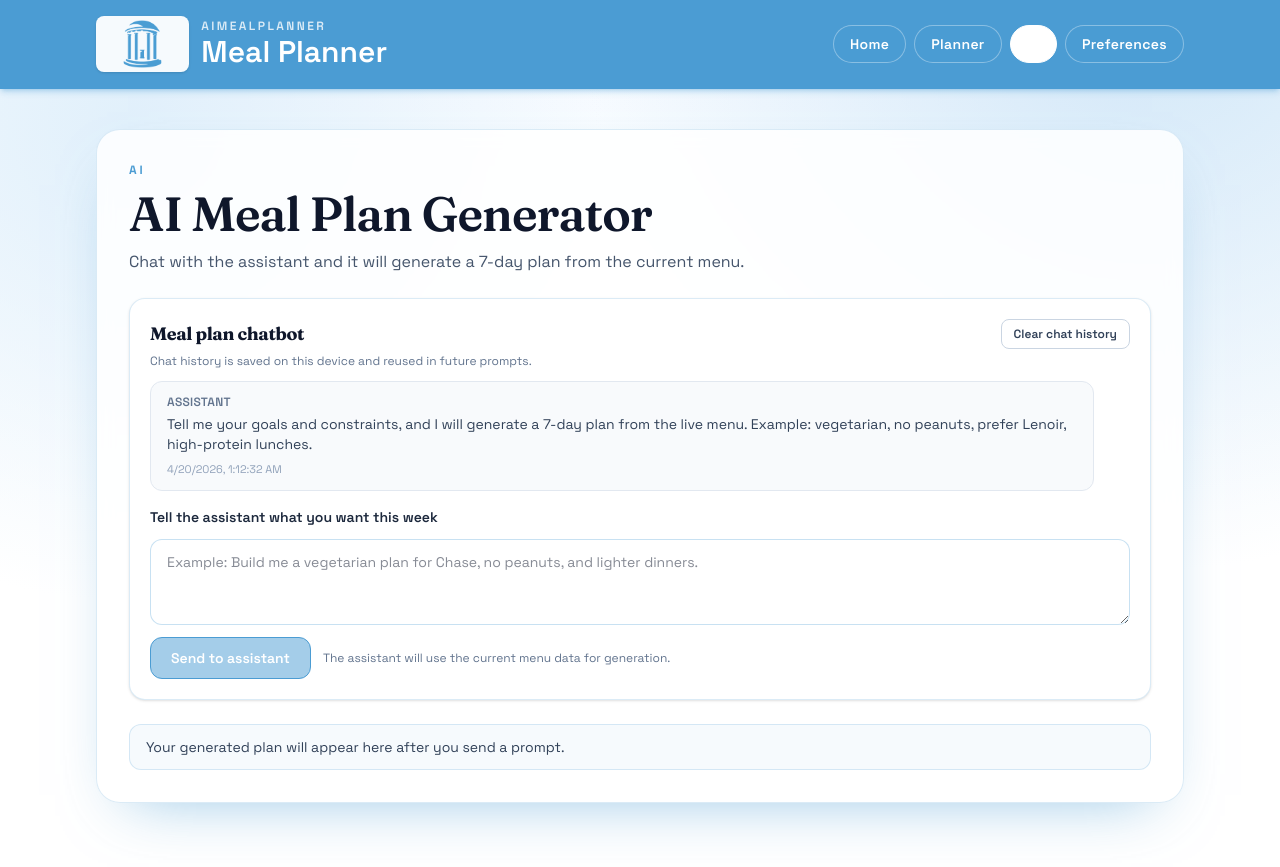
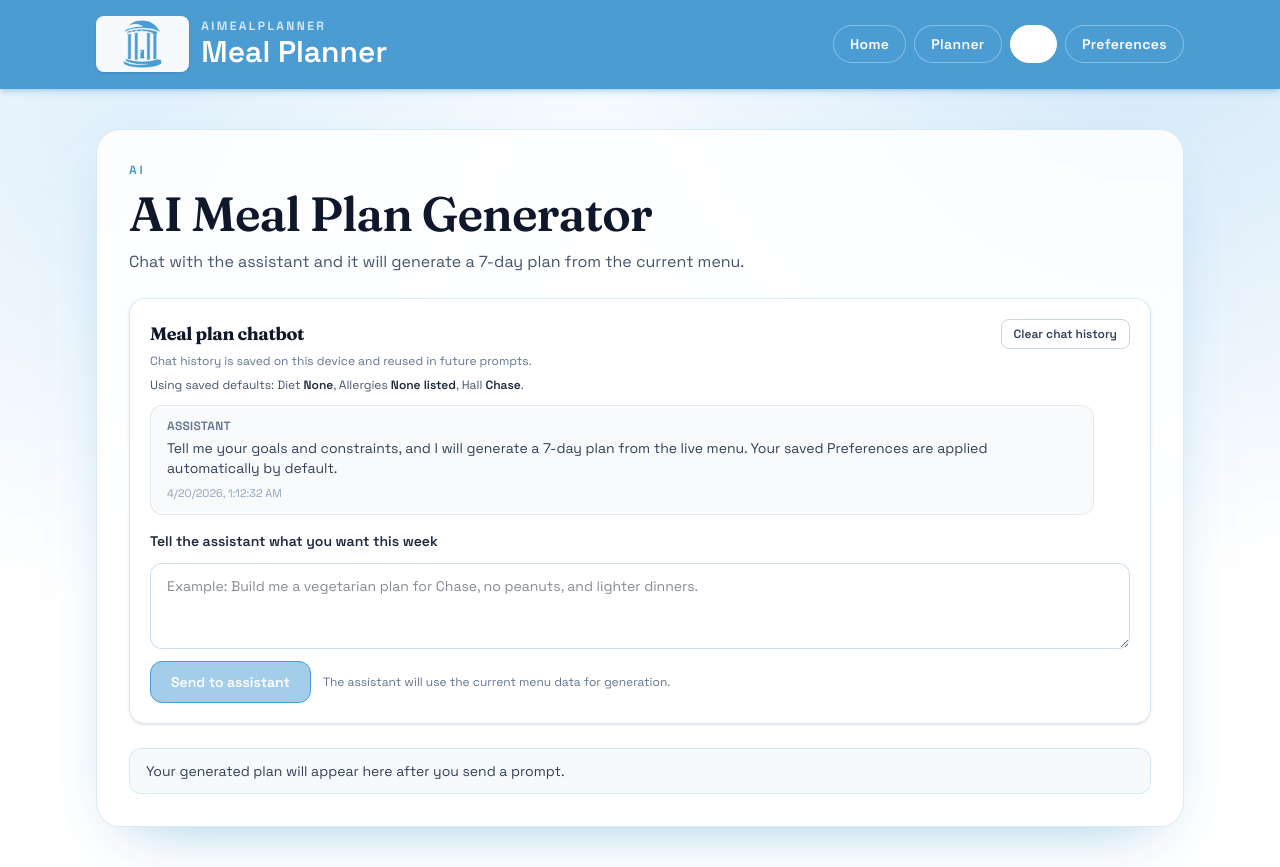
Before and after one commit to tbachu/AIMealPlanner, a React (Vite) app: page /ai in a window 1280 px wide. Before the commit the page ends 843 px from the top, so only its background shows below. Built offline with nearby package versions, Linux system fonts and the light colour scheme.

Commit message:
working preferences

```diff
--- a/src/gemini.js
+++ b/src/gemini.js
@@ -48,7 +48,31 @@ Output shape (all keys lowercase):
 }`
 }
 
-function buildChatPrompt(chatHistory, menuData) {
+function normalizeSavedPreferences(preferences) {
+  const dietary =
+    preferences?.dietaryRestriction === 'vegetarian' ||
+    preferences?.dietaryRestriction === 'vegan'
+      ? preferences.dietaryRestriction
+      : 'none'
+
+  const allergies =
+    typeof preferences?.allergies === 'string' ? preferences.allergies.trim() : ''
+
+  const hall =
+    typeof preferences?.diningHall === 'string'
+      ? preferences.diningHall.toLowerCase()
+      : ''
+  const diningHall = hall === 'chase' || hall === 'lenoir' ? hall : 'chase'
+
+  return {
+    dietaryRestriction: dietary,
+    allergies,
+    diningHall,
+  }
+}
+
+function buildChatPrompt(chatHistory, menuData, savedPreferences) {
+  const normalizedPreferences = normalizeSavedPreferences(savedPreferences)
   const menuJson = JSON.stringify(menuData ?? {}, null, 2)
   const transcript = Array.isArray(chatHistory)
     ? chatHistory
@@ -65,15 +89,21 @@ function buildChatPrompt(chatHistory, menuData) {
 Conversation transcript:
 ${transcript || 'USER: Generate me a balanced weekly meal plan.'}
 
+Saved user preferences (apply by default unless the user explicitly overrides in this conversation):
+- Dietary restriction: ${normalizedPreferences.dietaryRestriction}
+- Allergies (avoid likely ingredients): ${normalizedPreferences.allergies || 'none listed'}
+- Preferred dining hall: ${normalizedPreferences.diningHall}
+
 Menu data (JSON, keyed by date YYYY-MM-DD, then dining hall, then meal period with arrays of dish names):
 ${menuJson}
 
 Rules:
-1. Infer user preferences from the conversation (diet, allergies, preferred hall, etc.).
-2. Every breakfast, lunch, and dinner value in plan must be copied verbatim from the provided menu data. Do not invent dish names.
-3. Sort menu date keys chronologically and map them to Monday, Tuesday, ... in order. If fewer than 7 dates exist, reuse the last available date's meals.
-4. If hall preference is unclear, default to "chase".
-5. Return ONLY valid JSON, with no markdown.
+1. Treat saved user preferences as default constraints for this plan request.
+2. If the user explicitly overrides a default in the conversation, honor the explicit user override.
+3. Every breakfast, lunch, and dinner value in plan must be copied verbatim from the provided menu data. Do not invent dish names.
+4. Sort menu date keys chronologically and map them to Monday, Tuesday, ... in order. If fewer than 7 dates exist, reuse the last available date's meals.
+5. Use the preferred dining hall for all meals unless the user explicitly asks for another hall.
+6. Return ONLY valid JSON, with no markdown.
 
 Output JSON shape:
 {
@@ -199,10 +229,15 @@ export async function generateMealPlan(preferences, menuData) {
 /**
  * @param {Array<{role: 'user'|'assistant', text: string}>} chatHistory
  * @param {object} menuData
+ * @param {object} savedPreferences - e.g. { dietaryRestriction, allergies, diningHall }
  * @returns {Promise<{assistantMessage: string, plan: object}>}
  */
-export async function generateMealPlanFromChat(chatHistory, menuData) {
-  const prompt = buildChatPrompt(chatHistory, menuData)
+export async function generateMealPlanFromChat(
+  chatHistory,
+  menuData,
+  savedPreferences,
+) {
+  const prompt = buildChatPrompt(chatHistory, menuData, savedPreferences)
   const result = await requestGeminiJson(prompt)
 
   const assistantMessage =
--- a/src/pages/AIGenerator.jsx
+++ b/src/pages/AIGenerator.jsx
@@ -16,9 +16,16 @@ const MEAL_PERIODS = ['breakfast', 'lunch', 'dinner']
 
 const CHAT_HISTORY_STORAGE_KEY = 'aimealplanner.ai.chatHistory'
 const PLAN_STORAGE_KEY = 'aimealplanner.ai.latestPlan'
+const PREFERENCES_STORAGE_KEY = 'aimealplanner.preferences'
+
+const DEFAULT_PREFERENCES = {
+  dietaryRestriction: 'none',
+  allergies: '',
+  diningHall: 'chase',
+}
 
 const INITIAL_ASSISTANT_MESSAGE =
-  'Tell me your goals and constraints, and I will generate a 7-day plan from the live menu. Example: vegetarian, no peanuts, prefer Lenoir, high-protein lunches.'
+  'Tell me your goals and constraints, and I will generate a 7-day plan from the live menu. Your saved Preferences are applied automatically by default.'
 
 function createMessage(role, text) {
   return {
@@ -67,6 +74,48 @@ function readStoredMessages() {
       : [createMessage('assistant', INITIAL_ASSISTANT_MESSAGE)]
   } catch {
     return [createMessage('assistant', INITIAL_ASSISTANT_MESSAGE)]
+  }
+}
+
+function normalizeSavedPreferences(raw) {
+  if (!raw || typeof raw !== 'object') {
+    return { ...DEFAULT_PREFERENCES }
+  }
+
+  const dietaryRestriction = ['none', 'vegetarian', 'vegan'].includes(
+    raw.dietaryRestriction
+  )
+    ? raw.dietaryRestriction
+    : DEFAULT_PREFERENCES.dietaryRestriction
+
+  const allergies =
+    typeof raw.allergies === 'string' ? raw.allergies.trim() : ''
+
+  const hall =
+    typeof raw.diningHall === 'string' ? raw.diningHall.toLowerCase() : ''
+  const diningHall = hall === 'chase' || hall === 'lenoir' ? hall : 'chase'
+
+  return {
+    dietaryRestriction,
+    allergies,
+    diningHall,
+  }
+}
+
+function readStoredPreferences() {
+  if (typeof window === 'undefined') {
+    return { ...DEFAULT_PREFERENCES }
+  }
+
+  const saved = window.localStorage.getItem(PREFERENCES_STORAGE_KEY)
+  if (!saved) {
+    return { ...DEFAULT_PREFERENCES }
+  }
+
+  try {
+    return normalizeSavedPreferences(JSON.parse(saved))
+  } catch {
+    return { ...DEFAULT_PREFERENCES }
   }
 }
 
@@ -169,11 +218,29 @@ function formatTimestamp(isoDate) {
   }
 }
 
+function formatPreferenceValue(key, value) {
+  if (key === 'dietaryRestriction') {
+    if (value === 'none') {
+      return 'None'
+    }
+    return value.charAt(0).toUpperCase() + value.slice(1)
+  }
+
+  if (key === 'allergies') {
+    return value || 'None listed'
+  }
+
+  return value.charAt(0).toUpperCase() + value.slice(1)
+}
+
 function AIGenerator() {
   const { menu, loading: menuLoading, error: menuError } = useMenu()
 
   const [messages, setMessages] = useState(() => readStoredMessages())
   const [planState, setPlanState] = useState(() => readStoredPlanState())
+  const [savedPreferences, setSavedPreferences] = useState(() =>
+    readStoredPreferences()
+  )
   const [chatInput, setChatInput] = useState('')
   const [isGenerating, setIsGenerating] = useState(false)
   const [error, setError] = useState('')
@@ -247,7 +314,14 @@ function AIGenerator() {
     setIsGenerating(true)
 
     try {
-      const response = await generateMealPlanFromChat(nextMessages, menu)
+      const latestPreferences = readStoredPreferences()
+      setSavedPreferences(latestPreferences)
+
+      const response = await generateMealPlanFromChat(
+        nextMessages,
+        menu,
+        latestPreferences,
+      )
       const normalized = normalizeGeneratedPlan(response.plan)
 
       shouldAutoScrollPlanRef.current = true
@@ -317,6 +391,24 @@ function AIGenerator() {
         </div>
         <p className="mt-1 text-xs text-slate-500">
           Chat history is saved on this device and reused in future prompts.
+        </p>
+        <p className="mt-2 text-xs text-slate-600">
+          Using saved defaults: Diet{' '}
+          <span className="font-semibold text-slate-800">
+            {formatPreferenceValue(
+              'dietaryRestriction',
+              savedPreferences.dietaryRestriction,
+            )}
+          </span>
+          , Allergies{' '}
+          <span className="font-semibold text-slate-800">
+            {formatPreferenceValue('allergies', savedPreferences.allergies)}
+          </span>
+          , Hall{' '}
+          <span className="font-semibold text-slate-800">
+            {formatPreferenceValue('diningHall', savedPreferences.diningHall)}
+          </span>
+          .
         </p>
 
         <div ref={chatHistoryRef} className="mt-3 max-h-72 space-y-3 overflow-y-auto pr-1">
```
